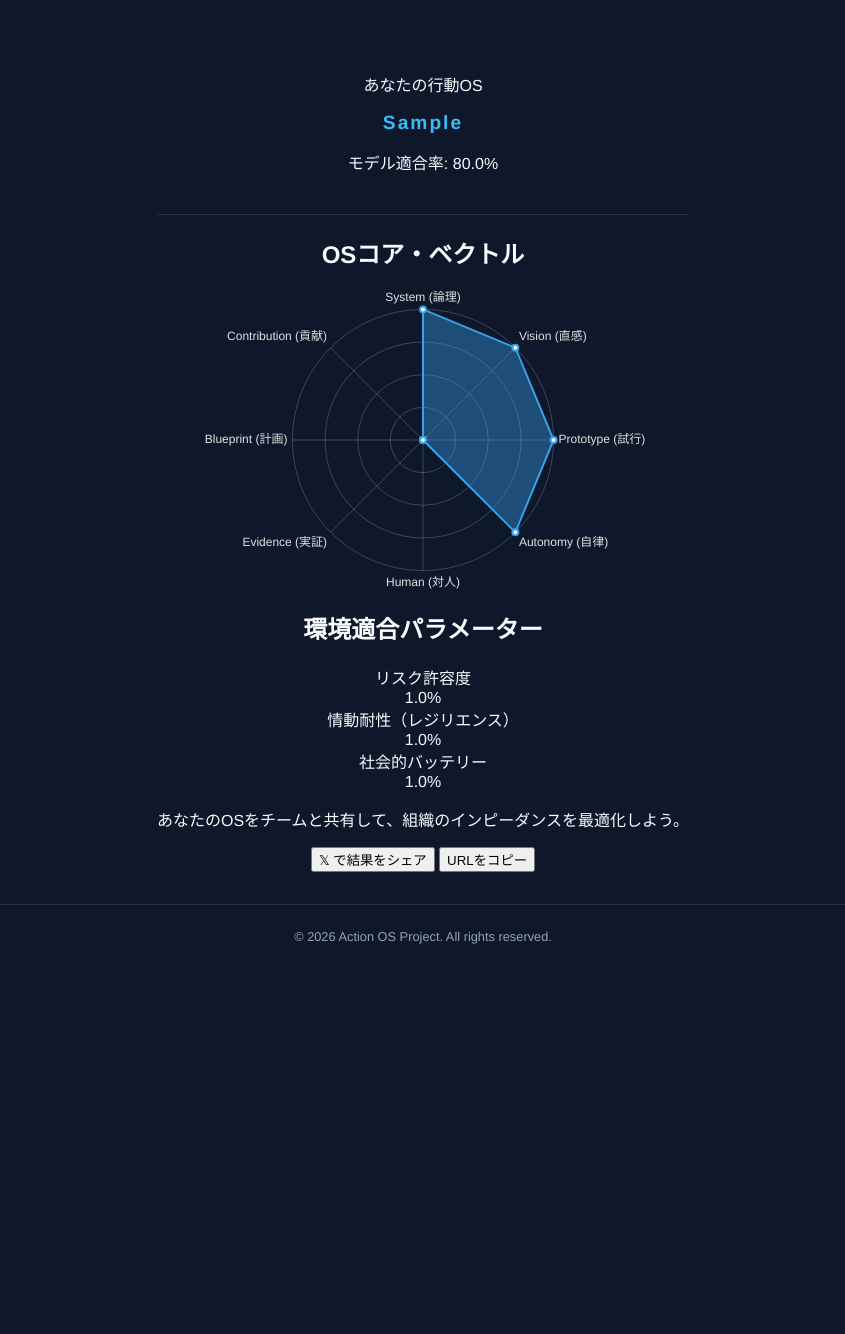
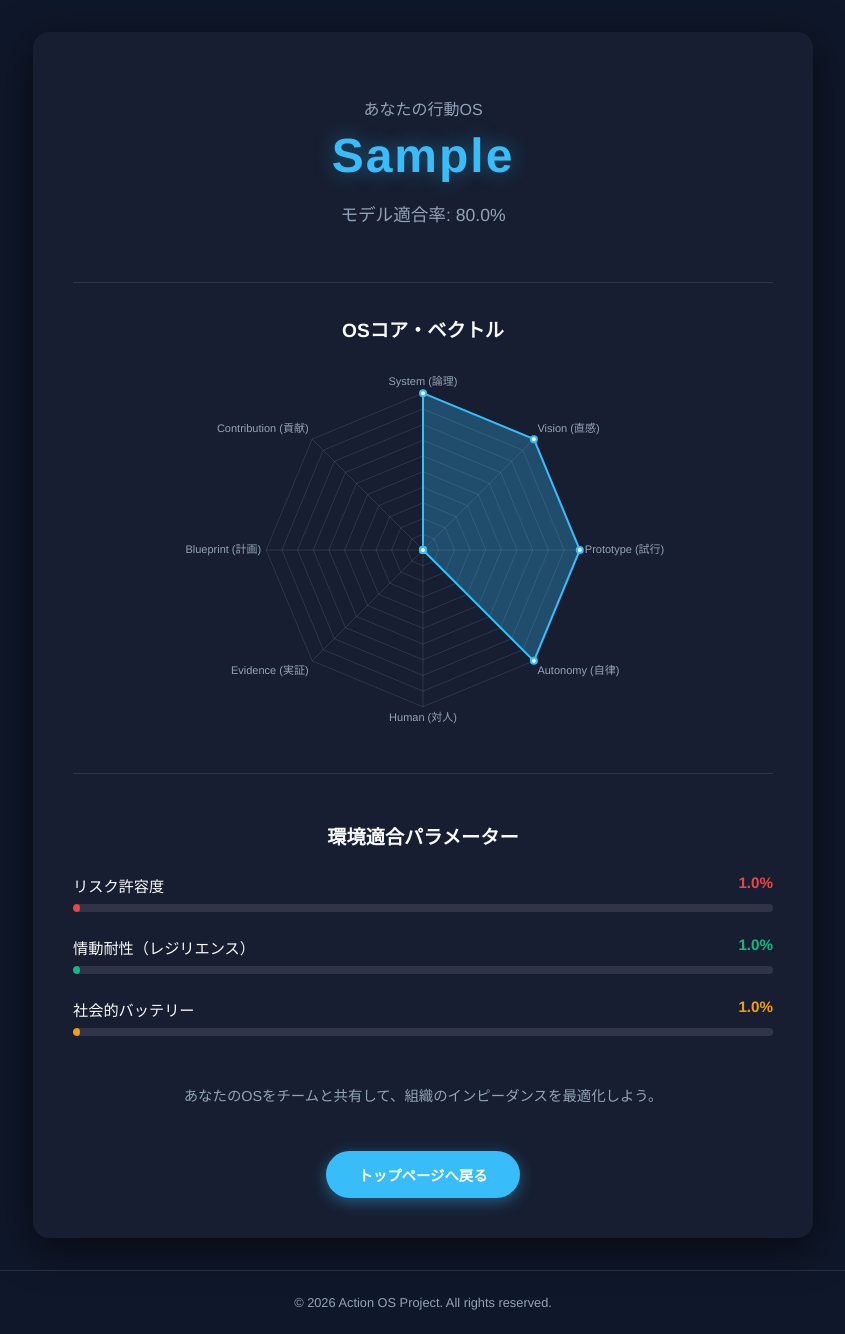
Before and after one commit to HeeJong713/action_os_project, a Flask app: template app/templates/result.html in a window 1280 px wide. Shown: the part 71-1405 px from the top of the page, without its empty margins (217-1062 px from the left). Before the commit the page ends 1015 px from the top, so only its background shows below. Run offline with Flask 3, Linux system fonts and the light colour scheme; the template is opened without the code that fills it: values that come from a table or form of the project are taken from there, others are empty; tables that the repository leaves empty hold one stand-in row (values such as "Sample post").

Commit message:
Add result guage and so on

```diff
--- a/app/templates/result.html
+++ b/app/templates/result.html
@@ -1,16 +1,89 @@
 {% extends "base.html" %}
 
 {% block content %}
+<style>
+    /* 結果画面専用のダッシュボードUI */
+    .result-container {
+        width: 100%;
+        max-width: 700px;
+        background: rgba(255, 255, 255, 0.03);
+        padding: 2.5rem;
+        border-radius: 16px;
+        box-shadow: 0 10px 40px rgba(0, 0, 0, 0.6);
+        text-align: center;
+    }
+    .os-type {
+        font-size: 3rem;
+        color: var(--accent-color);
+        margin: 0.5rem 0;
+        letter-spacing: 2px;
+        text-shadow: 0 0 20px rgba(56, 189, 248, 0.4);
+    }
+    .match-rate {
+        color: var(--text-sub);
+        font-size: 1.1rem;
+        margin-bottom: 2rem;
+    }
+
+    /* レーダーチャート領域 */
+    .chart-wrapper {
+        position: relative;
+        height: 350px;
+        width: 100%;
+        margin: 2rem 0;
+    }
+
+    /* 隠し変数のゲージUI */
+    .modifiers-section {
+        text-align: left;
+        margin-top: 3rem;
+        padding-top: 2rem;
+        border-top: 1px solid rgba(255, 255, 255, 0.1);
+    }
+    .modifier-item {
+        margin-bottom: 1.5rem;
+    }
+    .modifier-header {
+        display: flex;
+        justify-content: space-between;
+        font-size: 0.95rem;
+        margin-bottom: 0.5rem;
+    }
+    .gauge-bg {
+        width: 100%;
+        height: 8px;
+        background: rgba(255, 255, 255, 0.1);
+        border-radius: 4px;
+        overflow: hidden;
+    }
+    .gauge-fill {
+        height: 100%;
+        border-radius: 4px;
+        /* ロード時にゲージが伸びるアニメーション */
+        animation: fillGauge 1.5s ease-out forwards;
+    }
+    @keyframes fillGauge {
+        from { transform: translateX(-100%); }
+        to { transform: translateX(0); }
+    }
+    .risk-color { background: #ef4444; }      /* レッド */
+    .resilience-color { background: #10b981; } /* グリーン */
+    .battery-color { background: #f59e0b; }    /* イエロー */
+
+    .share-section {
+        margin-top: 3rem;
+    }
+</style>
+
 <div class="result-container">
-
-    <header class="result-header">
-        <p class="sub-title">あなたの行動OS</p>
+    <header>
+        <p style="color: var(--text-sub); margin:0;">あなたの行動OS</p>
         <h1 class="os-type">{{ assessment.result_type }}</h1>
         <p class="match-rate">モデル適合率: {{ (100 - (assessment.distance * 20)) | round(1) }}%</p>
     </header>
 
-    <section class="analysis-section">
-        <h2>OSコア・ベクトル</h2>
+    <section>
+        <h2 style="font-size: 1.2rem; margin-top: 2rem;">OSコア・ベクトル</h2>
         <div class="chart-wrapper">
             <canvas id="osRadarChart"></canvas>
         </div>
@@ -23,70 +96,64 @@
     </section>
 
     <section class="modifiers-section">
-        <h2>環境適合パラメーター</h2>
+        <h2 style="font-size: 1.2rem; margin-bottom: 1.5rem; text-align: center;">環境適合パラメーター</h2>
 
         <div class="modifier-item">
-            <label>リスク許容度</label>
+            <div class="modifier-header">
+                <span>リスク許容度</span>
+                <span style="color: #ef4444; font-weight: bold;">{{ assessment.mod_risk | round(1) }}%</span>
+            </div>
             <div class="gauge-bg">
-                <div class="gauge-fill risk-color" style="width: {{ assessment.mod_risk }}%;"></div>
+                <div class="gauge-fill risk-color" style="width: {{ assessment.mod_risk | default(0) | round(1) }}%;"></div>
             </div>
-            <span class="gauge-value">{{ assessment.mod_risk | round(1) }}%</span>
         </div>
 
         <div class="modifier-item">
-            <label>情動耐性（レジリエンス）</label>
+            <div class="modifier-header">
+                <span>情動耐性（レジリエンス）</span>
+                <span style="color: #10b981; font-weight: bold;">{{ assessment.mod_resilience | round(1) }}%</span>
+            </div>
             <div class="gauge-bg">
-                <div class="gauge-fill resilience-color" style="width: {{ assessment.mod_resilience }}%;"></div>
+                <div class="gauge-fill resilience-color" style="width: {{ assessment.mod_resilience | default(0) | round(1) }}%;"></div>
             </div>
-            <span class="gauge-value">{{ assessment.mod_resilience | round(1) }}%</span>
         </div>
 
         <div class="modifier-item">
-            <label>社会的バッテリー</label>
+            <div class="modifier-header">
+                <span>社会的バッテリー</span>
+                <span style="color: #f59e0b; font-weight: bold;">{{ assessment.mod_battery | round(1) }}%</span>
+            </div>
             <div class="gauge-bg">
-                <div class="gauge-fill battery-color" style="width: {{ assessment.mod_battery }}%;"></div>
+                <div class="gauge-fill battery-color" style="width: {{ assessment.mod_battery | default(0) | round(1) }}%;"></div>
             </div>
-            <span class="gauge-value">{{ assessment.mod_battery | round(1) }}%</span>
         </div>
     </section>
 
     <section class="share-section">
-        <p>あなたのOSをチームと共有して、組織のインピーダンスを最適化しよう。</p>
-        <button class="share-btn x-twitter" onclick="shareOnX()">𝕏 で結果をシェア</button>
-        <button class="share-btn copy-link" onclick="copyUrl()">URLをコピー</button>
+        <p style="font-size: 0.9rem; color: var(--text-sub);">あなたのOSをチームと共有して、組織のインピーダンスを最適化しよう。</p>
+        <a href="/" class="btn" style="padding: 0.8rem 2rem; font-size: 0.9rem;">トップページへ戻る</a>
     </section>
-
 </div>
 
 <script src="https://cdn.jsdelivr.net/npm/chart.js"></script>
 <script>
-    // HTMLのdata属性からバックエンドの数値を抽出
+    document.addEventListener("DOMContentLoaded", function() {
         const dataDiv = document.getElementById('chart-data');
-    // -1.0~1.0のスコアを、レーダーチャート用に扱いやすいよう変換する等の処理をここで行う
         const fScore = parseFloat(dataDiv.dataset.f);
         const pScore = parseFloat(dataDiv.dataset.p);
         const sScore = parseFloat(dataDiv.dataset.s);
         const vScore = parseFloat(dataDiv.dataset.v);
 
-// -1.0 ~ 1.0 のスコアを 0 ~ 100 のパーセンテージに変換する関数
-const toPositivePercent = (score) => ((score + 1) / 2) * 100;
-const toNegativePercent = (score) => 100 - toPositivePercent(score);
+        const toPos = (score) => ((score + 1) / 2) * 100;
+        const toNeg = (score) => 100 - toPos(score);
 
-// 8軸分のデータを生成（正の極4つ、負の極4つを交互または円環状に配置）
         const chartData = [
-    toPositivePercent(fScore), // System (論理)
-    toPositivePercent(pScore), // Vision (直感)
-    toPositivePercent(sScore), // Prototype (試行)
-    toPositivePercent(vScore), // Autonomy (自律)
-    toNegativePercent(fScore), // Human (対人)
-    toNegativePercent(pScore), // Evidence (実証)
-    toNegativePercent(sScore), // Blueprint (計画)
-    toNegativePercent(vScore)  // Contribution (貢献)
+            toPos(fScore), toPos(pScore), toPos(sScore), toPos(vScore),
+            toNeg(fScore), toNeg(pScore), toNeg(sScore), toNeg(vScore)
         ];
 
-// レーダーチャートの描画設定
         const ctx = document.getElementById('osRadarChart').getContext('2d');
-const osRadarChart = new Chart(ctx, {
+        new Chart(ctx, {
             type: 'radar',
             data: {
                 labels: [
@@ -94,14 +161,11 @@ const osRadarChart = new Chart(ctx, {
                     'Human (対人)', 'Evidence (実証)', 'Blueprint (計画)', 'Contribution (貢献)'
                 ],
                 datasets: [{
-            label: 'あなたのOSコア特性',
                     data: chartData,
-            backgroundColor: 'rgba(54, 162, 235, 0.4)', // 半透明のブルー
-            borderColor: 'rgba(54, 162, 235, 1)',       // 境界線のブルー
-            pointBackgroundColor: 'rgba(255, 255, 255, 1)',
-            pointBorderColor: 'rgba(54, 162, 235, 1)',
-            pointHoverBackgroundColor: '#fff',
-            pointHoverBorderColor: 'rgba(54, 162, 235, 1)',
+                    backgroundColor: 'rgba(56, 189, 248, 0.3)',
+                    borderColor: 'rgba(56, 189, 248, 1)',
+                    pointBackgroundColor: '#fff',
+                    pointBorderColor: 'rgba(56, 189, 248, 1)',
                     borderWidth: 2,
                 }]
             },
@@ -110,41 +174,15 @@ const osRadarChart = new Chart(ctx, {
                 maintainAspectRatio: false,
                 scales: {
                     r: {
-                angleLines: {
-                    color: 'rgba(255, 255, 255, 0.2)' // 放射状の線の色（ダークテーマ想定）
-                },
-                grid: {
-                    color: 'rgba(255, 255, 255, 0.2)', // 網目の線の色
-                    circular: true // カクカクではなく円形のグリッドにする場合
-                },
-                pointLabels: {
-                    color: '#e0e0e0', // ラベル文字の色
-                    font: {
-                        size: 12,
-                        family: "'Helvetica Neue', 'Helvetica', 'Arial', sans-serif"
+                        angleLines: { color: 'rgba(255, 255, 255, 0.1)' },
+                        grid: { color: 'rgba(255, 255, 255, 0.1)' },
+                        pointLabels: { color: '#94a3b8', font: { size: 11 } },
+                        ticks: { display: false, min: 0, max: 100 }
                     }
                 },
-                ticks: {
-                    display: false, // メモリの数値（0, 20, 40...）は非表示にしてスッキリさせる
-                    min: 0,
-                    max: 100,
-                    stepSize: 25
+                plugins: { legend: { display: false } }
             }
-            }
-        },
-        plugins: {
-            legend: {
-                display: false // 「あなたのOSコア特性」という凡例を隠す（UIをシンプルにするため）
-            },
-            tooltip: {
-                callbacks: {
-                    label: function(context) {
-                        return context.raw.toFixed(1) + '%';
-                    }
-                }
-            }
-        }
-    }
+        });
     });
 </script>
 {% endblock %}
```
Also changed, not shown: app/static/js/main.js (+10 -2 lines). Lines whose indentation alone changed are shown as unchanged.
